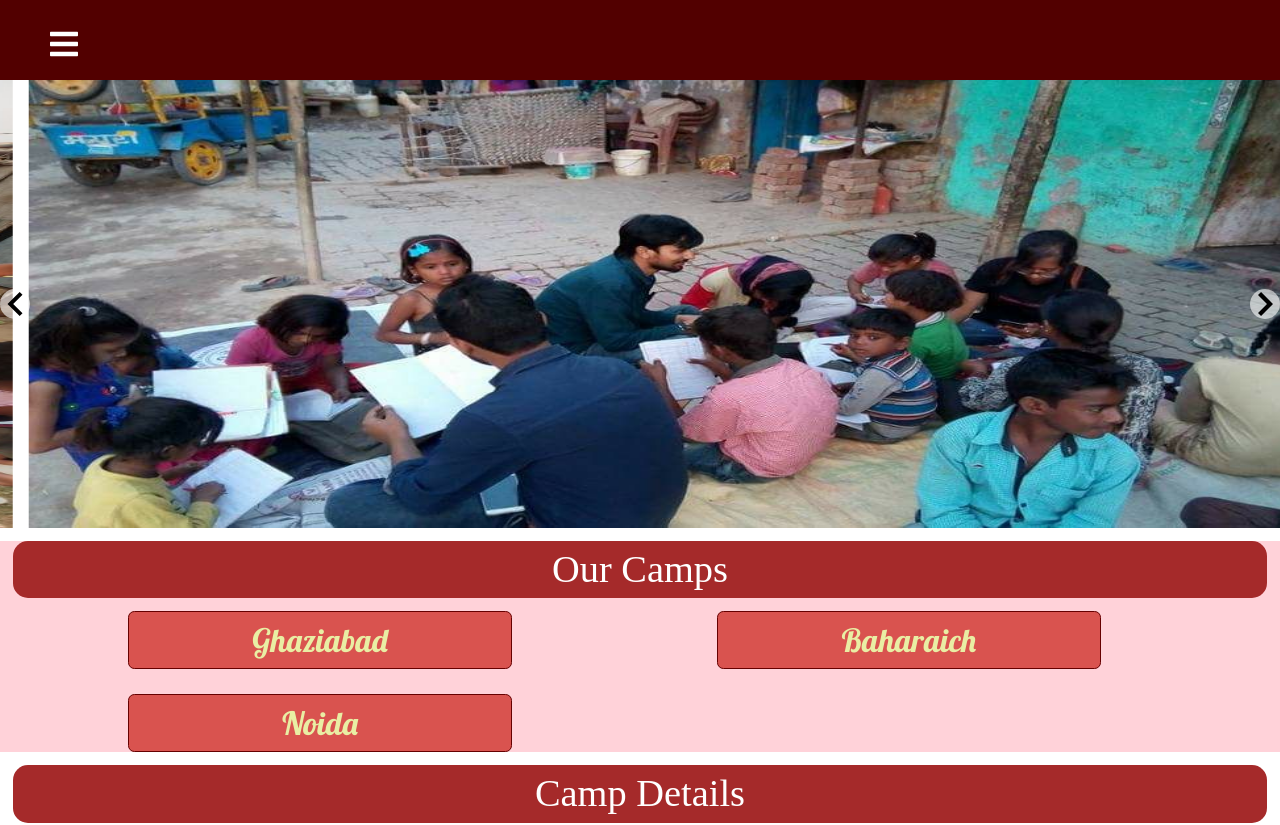
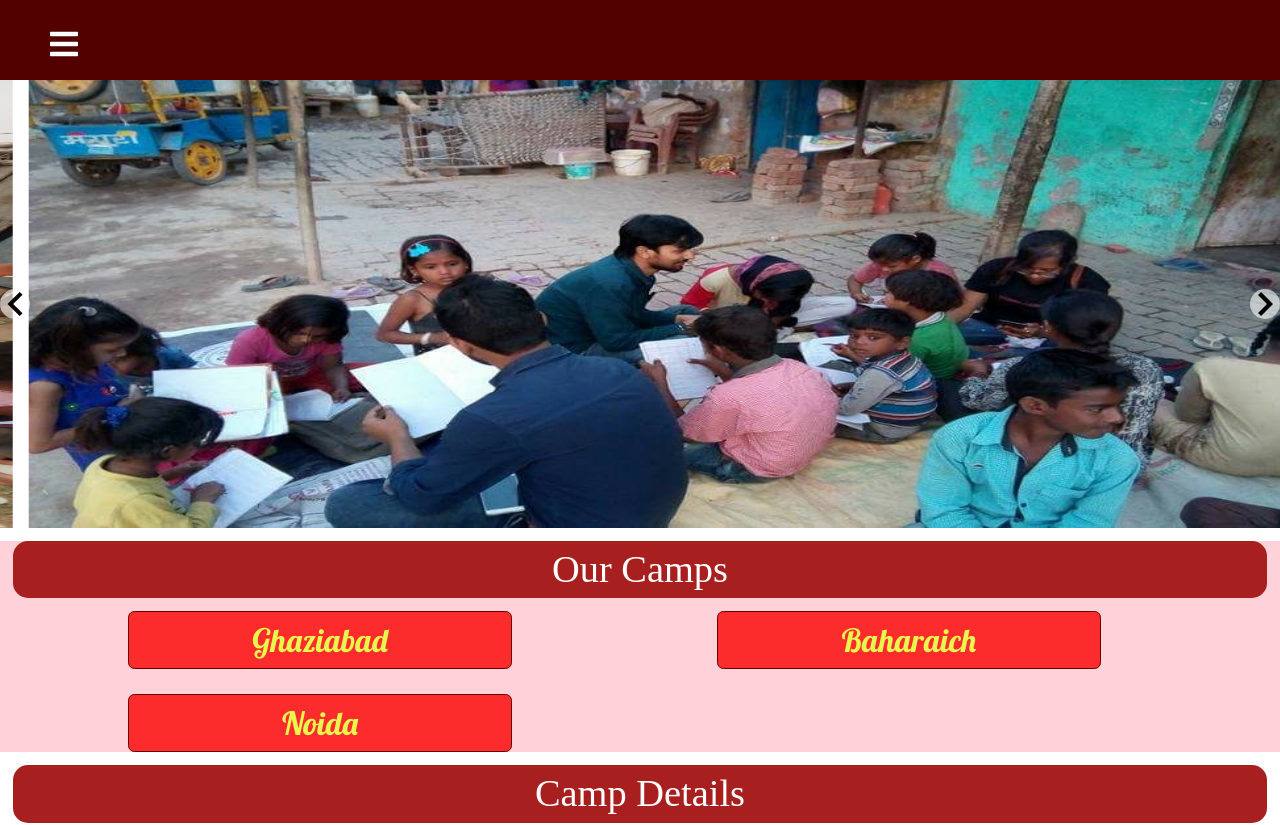
Before and after one commit to Repozo/ldl-ngo, a React (Create React App) app: page /Camps in a window 1280 px wide. Shown: the top 825 px of the page. Built offline with nearby package versions, Linux system fonts and the light colour scheme; a web font is replaced by a local one.

Commit message:
CAMP PAGE ADDED TO THE WEBSITE

```diff
--- a/src/pages/Camps.css
+++ b/src/pages/Camps.css
@@ -8,7 +8,7 @@
 {
     text-align: center;
     margin: 1vw;
-    background-color: brown;
+    background-color: rgb(168, 31, 31);
     border-radius: 15px;
     color: white;
     font-size: 3vw;
@@ -28,36 +28,29 @@
 
 
 }
-.Campus-btn
-{
-   width: 30vw;
 
-   background-color:#d9534f;
+ .link{
+   display:inline-block;
+    text-decoration: none!important;
+    font-size: 2.5vw;
+    color:rgb(234, 245, 78) ;
+    font-family: 'Lobster', cursive;
+    width: 30vw;
+
+   background-color:#fc2222ef;
    border:0.05vw solid #660000;
    border-radius:0.5vw;
-   color:#fff;
+
 
    padding:0.3vw;
    text-align: center;
-
-
- }
- .Campus-btn:hover
- {
-    background-color:#f38480;
-
- }
- .link{
-    text-decoration: none!important;
-    font-size: 2.5vw;
-    color:rgb(233, 238, 164) ;
-    font-family: 'Lobster', cursive;
 
  }
  .link:hover{
 
     font-size: 2.8vw;
     color:black;
+    background-color:#f38480;
  }
 
  .branch {
```
Also changed, not shown: src/pages/Camps.js (+5 -5 lines), 1 other file (tests, documents, lock files or other folders).
